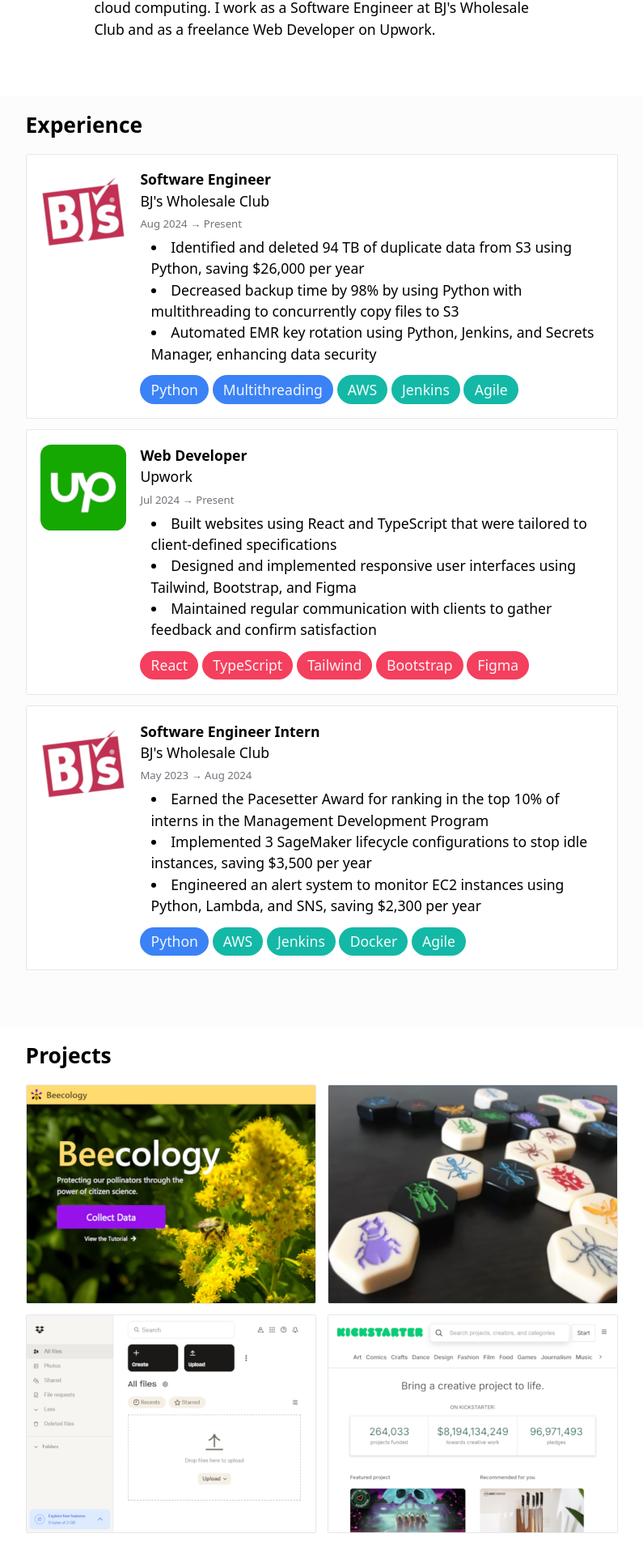
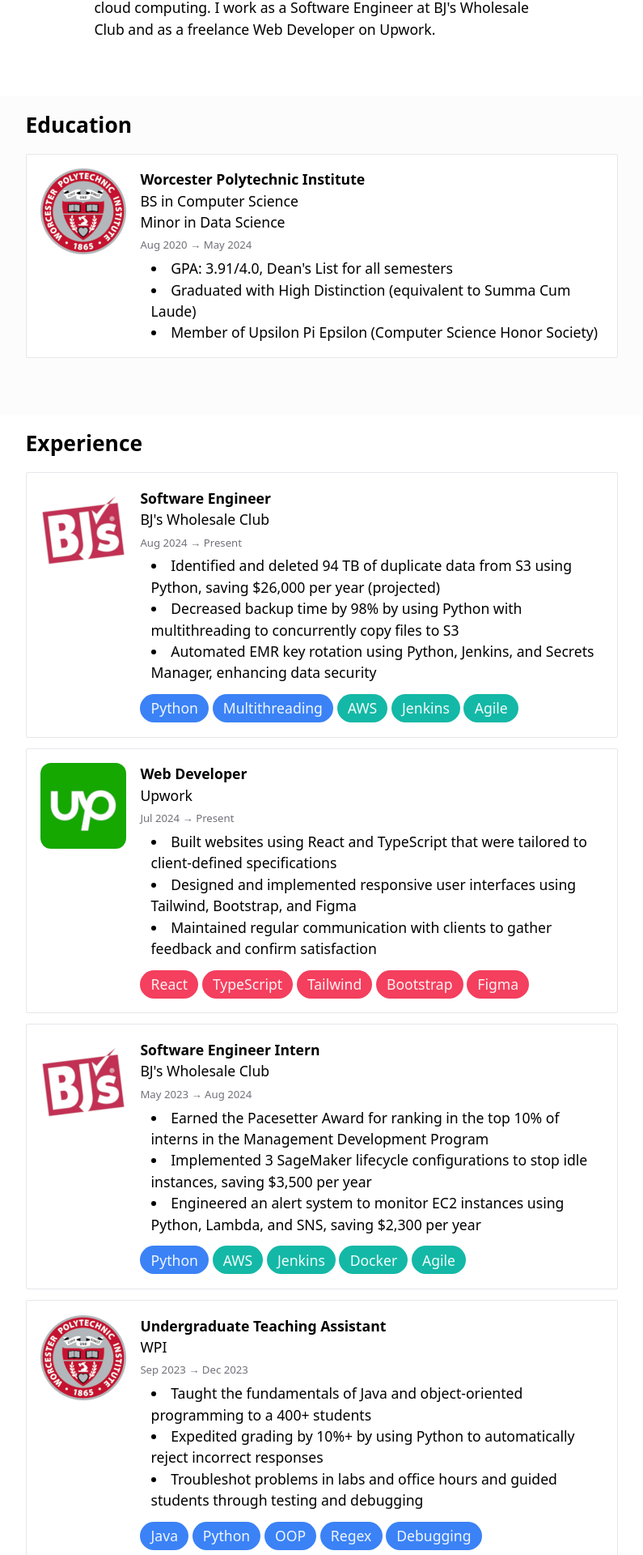
Before and after one commit to willdufault/portfolio, a React (Vite) app: page / in a window 1280 px wide. Shown: the part 193-2113 px from the top of the page at 81% size, without its empty margins (242-1037 px from the left). Built offline with nearby package versions, Linux system fonts and the light colour scheme.

Commit message:
edited education, projects, experience, reordered sections

```diff
--- a/src/App.tsx
+++ b/src/App.tsx
@@ -12,10 +12,10 @@
       <article>
         <NavigationBar></NavigationBar>
         <Hero></Hero>
+        <Education></Education>
         <Experience></Experience>
         <Projects></Projects>
         <Skills></Skills>
-        <Education></Education>
         <Footer></Footer>
       </article>
     </>
--- a/src/components/sections/Education/index.tsx
+++ b/src/components/sections/Education/index.tsx
@@ -9,6 +9,7 @@
     school: string
     degree: string
     minor?: string
+    description?: string[]
     startDate: string
     endDate: string
     imageSrc: string
@@ -19,6 +20,11 @@
       school: 'Worcester Polytechnic Institute',
       degree: 'BS in Computer Science',
       minor: 'Minor in Data Science',
+      description: [
+        'GPA: 3.91/4.0, Dean\'s List for all semesters',
+        'Graduated with High Distinction (equivalent to Summa Cum Laude)',
+        'Member of Upsilon Pi Epsilon (Computer Science Honor Society)'
+      ],
       startDate: 'Aug 2020',
       endDate: 'May 2024',
       imageSrc: wpiSeal
@@ -27,18 +33,25 @@
 
   return (
     <>
-      <Section id='education'>
+      <Section id='education' isAlternate={true}>
         <SectionTitle>Education</SectionTitle>
         <div className='flex flex-col gap-y-3'>
           {educations.map((education, index) =>
             <Card key={index}>
-              <div className='flex gap-x-6 items-center'>
+              <div className='sm:flex sm:gap-4'>
                 <img src={education.imageSrc} alt={`${education.school} seal`} className='w-24 h-24 mb-2 md:mb-0' />
                 <div>
                   <h4 className='font-semibold'>{education.school}</h4>
                   <p>{education.degree}</p>
-                  {education.minor !== undefined ? <p>{education.minor}</p> : <></>}
+                  {education.minor === undefined ? <></> : <p>{education.minor}</p>}
                   <sub className='bottom-0 text-zinc-500'>{education.startDate} &rarr; {education.endDate}</sub>
+                  <ul className='list-disc list-inside pl-3 pt-1'>
+                    {education.description === undefined ? <></> :
+                      education.description.map((bullet, index) =>
+                        <li key={index}>{bullet}</li>
+                      )
+                    }
+                  </ul>
                 </div>
               </div>
             </Card>
--- a/src/components/sections/Experience/index.tsx
+++ b/src/components/sections/Experience/index.tsx
@@ -5,6 +5,7 @@
 import Skill from '../../Skill';
 import bjsLogo from '../../../assets/images/bjs-logo.jpg';
 import upworkLogo from '../../../assets/images/upwork-logo.jpg'
+import wpiSeal from '../../../assets/images/wpi-seal.png'
 
 export default function Experience() {
   interface JobData {
@@ -22,7 +23,7 @@
       position: 'Software Engineer',
       company: 'BJ\'s Wholesale Club',
       description: [
-        'Identified and deleted 94 TB of duplicate data from S3 using Python, saving $26,000 per year',
+        'Identified and deleted 94 TB of duplicate data from S3 using Python, saving $26,000 per year (projected)',
         'Decreased backup time by 98% by using Python with multithreading to concurrently copy files to S3',
         'Automated EMR key rotation using Python, Jenkins, and Secrets Manager, enhancing data security'
       ],
@@ -74,17 +75,36 @@
         ['Agile', 'devops']
       ],
       imageSrc: bjsLogo
+    },
+    {
+      position: 'Undergraduate Teaching Assistant',
+      company: 'WPI',
+      description: [
+        'Taught the fundamentals of Java and object-oriented programming to a 400+ students',
+        'Expedited grading by 10%+ by using Python to automatically reject incorrect responses',
+        'Troubleshot problems in labs and office hours and guided students through testing and debugging'
+      ],
+      startDate: 'Sep 2023',
+      endDate: 'Dec 2023',
+      skills: [
+        ['Java', 'backend'],
+        ['Python', 'backend'],
+        ['OOP', 'backend'],
+        ['Regex', 'backend'],
+        ['Debugging', 'backend']
+      ],
+      imageSrc: wpiSeal
     }
   ]
 
   return (
     <>
-      <Section id='experience' isAlternate={true}>
+      <Section id='experience'>
         <SectionTitle>Experience</SectionTitle>
         <div className='flex flex-col gap-y-3'>
           {jobs.map((job, index) =>
             <Card key={index}>
-              <div className='md:flex md:gap-4'>
+              <div className='sm:flex sm:gap-4'>
                 <img src={job.imageSrc} alt={`${job.company}'s logo`} className='w-24 h-24 mb-2 rounded-xl' />
                 <div>
                   <h4 className='font-semibold'>{job.position}</h4>
--- a/src/components/sections/NavigationBar/index.tsx
+++ b/src/components/sections/NavigationBar/index.tsx
@@ -30,10 +30,10 @@
               <FontAwesomeIcon icon={faXmark} className='h-6 w-6'></FontAwesomeIcon>
             </button>
             <div className='flex flex-col sm:flex-row justify-start gap-4 p-4 sm:p-0'>
+              <a href="#education" className='hover:underline' onClick={closeMenu}>Education</a>
               <a href="#experience" className='hover:underline' onClick={closeMenu}>Experience</a>
               <a href="#projects" className='hover:underline' onClick={closeMenu}>Projects</a>
               <a href="#skills" className='hover:underline' onClick={closeMenu}>Skills</a>
-              <a href="#education" className='hover:underline' onClick={closeMenu}>Education</a>
             </div>
           </div>
           <div className='flex items-center gap-x-4'>
--- a/src/components/sections/Projects/index.tsx
+++ b/src/components/sections/Projects/index.tsx
@@ -33,12 +33,12 @@
     },
     {
       name: 'HexAround',
-      description: 'Created a Hex-like game with a hexagonal board and 6 abilities.',
+      description: 'Created a Hex-like game with an infinite hexagonal board and 6 abilities.',
       skills: [
         ['Java', 'backend'],
         ['Algorithms', 'backend'],
+        ['Data structures', 'backend'],
         ['Design patterns', 'backend'],
-        ['Unit testing', 'devops']
       ],
       imageSrc: hiveGameplay,
       url: 'https://github.com/willdufault/hexaround'
@@ -73,7 +73,7 @@
 
   return (
     <>
-      <Section id='projects'>
+      <Section id='projects' isAlternate={true}>
         <SectionTitle>Projects</SectionTitle>
         <div className='flex flex-col gap-3 sm:grid sm:grid-cols-2'>
           {projects.map((project, index) =>
--- a/src/components/sections/Skills/index.tsx
+++ b/src/components/sections/Skills/index.tsx
@@ -17,13 +17,13 @@
   ]
   const backEndSkills: string[] = [
     'Python', 'Java', 'C', 'C++', 'Node', 'Express', 'Data structures', 'Algorithms',
-    'Design patterns', 'Multithreading'
+    'Design patterns', 'OOP', 'Unit testing', 'Debugging', 'Multithreading', 'Regex'
   ]
   const databaseSkills: string[] = [
     'SQL', 'MySQL', 'Oracle', 'SQLite', 'RDS', 'MongoDB'
   ]
   const devopsSkills: string[] = [
-    'AWS', 'Git', 'Linux', 'Bash', 'Jenkins', 'Docker', 'Unit testing', 'CI/CD', 'Agile'
+    'AWS', 'Git', 'Linux', 'Bash', 'Jenkins', 'Docker', 'CI/CD', 'Agile'
   ]
 
   interface AllSkillsData {
@@ -49,7 +49,7 @@
 
   return (
     <>
-      <Section id='skills' isAlternate={true}>
+      <Section id='skills'>
         <SectionTitle>Skills</SectionTitle>
         <div className='flex flex-col gap-y-5'>
           {allSkills.map((skillData, index) =>
```
